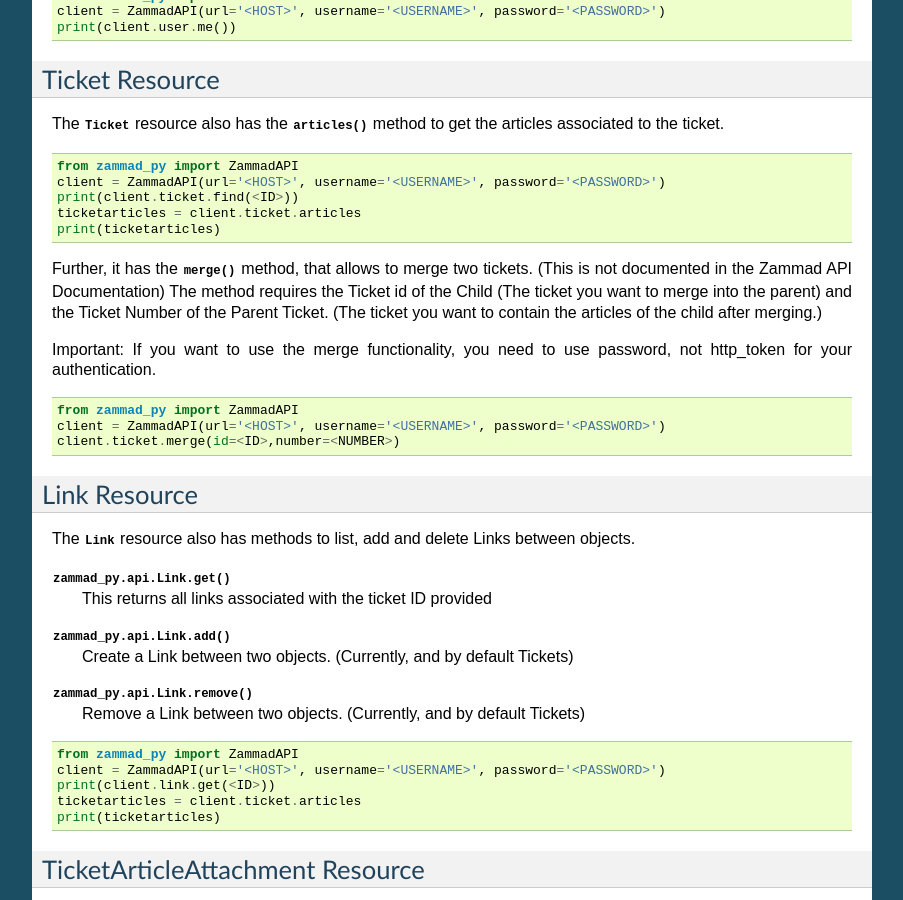
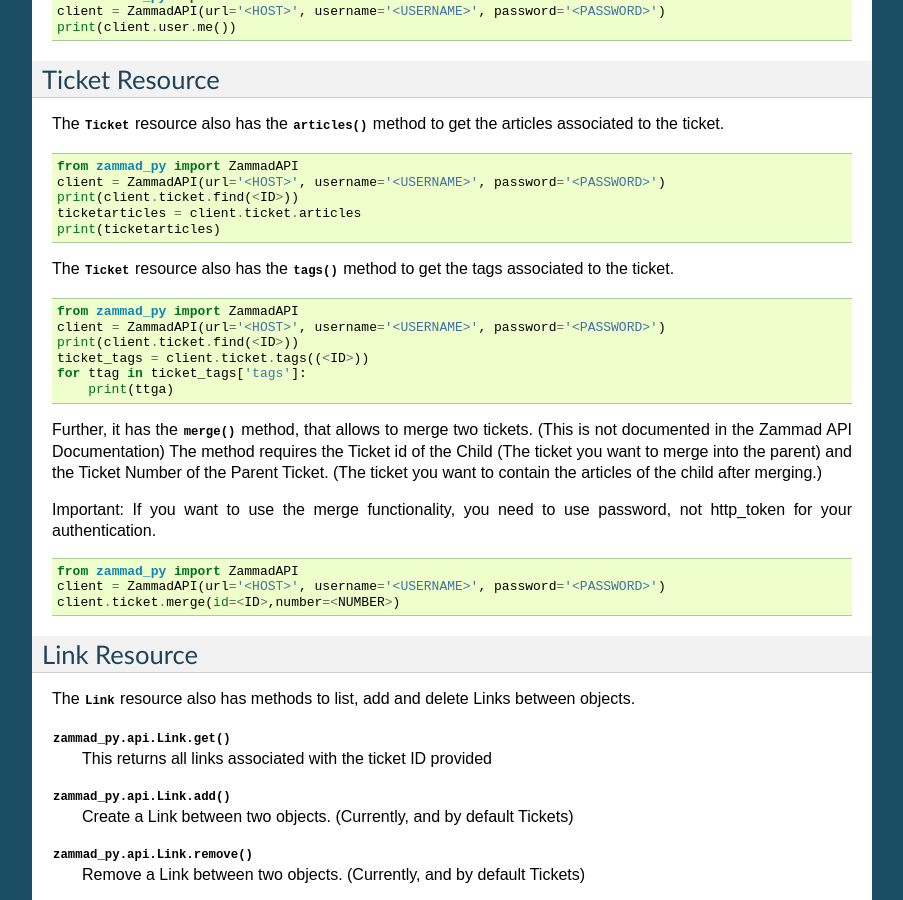
Before and after one commit to joeirimpan/zammad_py, a Sphinx documentation site: the page built from docs/usage.rst, in a window 1280 px wide and 900 px high, scrolled down 2018 px. Shown: the whole window, without its empty margins (198-1101 px from the left). Built offline with Sphinx 7.4.7, drawn with Linux system fonts in a browser that asks for light colours; pages that are not in the unit, such as notebooks, are missing from menus.

Commit message:
doc Ticket.tags() method

```diff
--- a/docs/usage.rst
+++ b/docs/usage.rst
@@ -153,6 +153,16 @@
     ticketarticles = client.ticket.articles
     print(ticketarticles)
 
+The :class:`~zammad_py.api.Ticket` resource also has the :meth:`~zammad_py.api.Ticket.tags()` method to get the tags associated to the ticket.
+
+.. code-block:: python
+
+    from zammad_py import ZammadAPI
+    client = ZammadAPI(url='<HOST>', username='<USERNAME>', password='<PASSWORD>')
+    print(client.ticket.find(<ID>))
+    ticket_tags = client.ticket.tags((<ID>))
+    for ttag in ticket_tags['tags']:
+        print(ttga)
 
 Further, it has the :meth:`~zammad_py.api.Ticket.merge()` method, that allows to merge two tickets. (This is not documented in the Zammad API Documentation)
 The method requires the Ticket id of the Child (The ticket you want to merge into the parent) and the Ticket Number of the Parent Ticket. (The ticket you want to contain the articles of the child after merging.)
```
